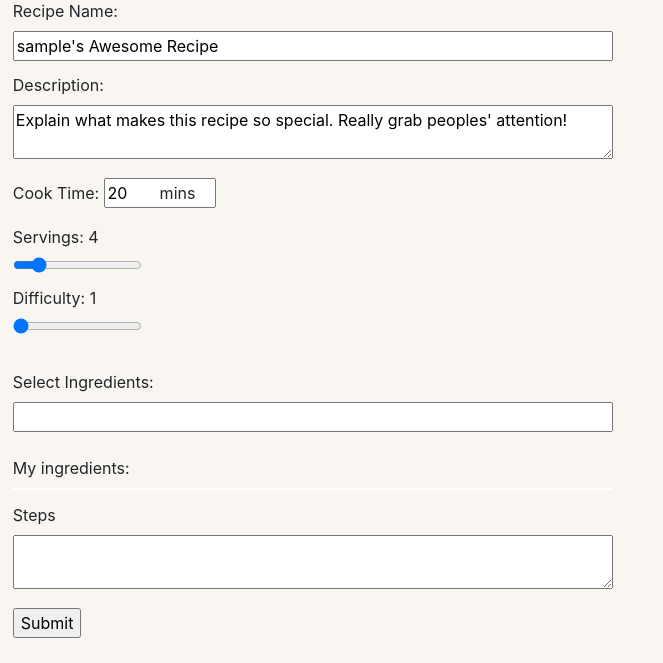
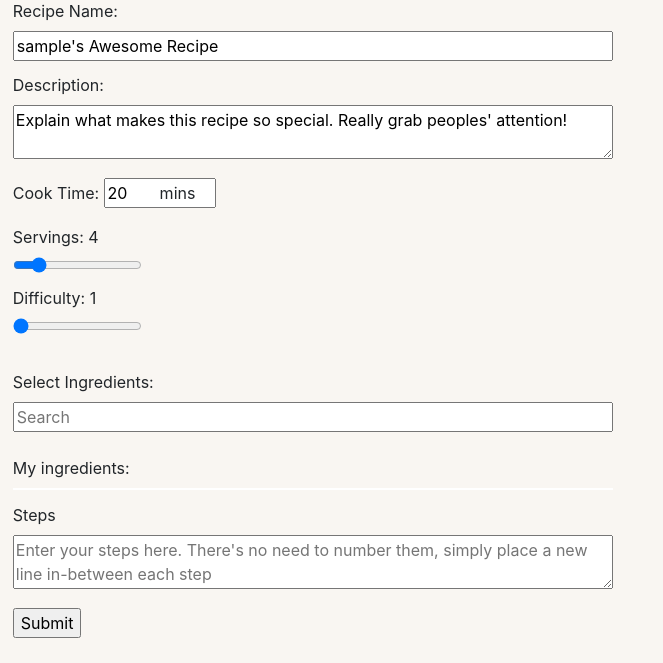
Before and after one commit to jzaia18/WormSign, a Flask app: page /createrecipe in a window 1280 px wide. Shown: the part 151-814 px from the top of the page, without its empty margins (0-663 px from the left). Run offline with Flask 2, Linux system fonts and the light colour scheme; the visitor is signed in with stand-in values (Sample User, id 1); some libraries are stand-ins or nearby versions.

Commit message:
Fix bugs with recipe creation steps being formatted incorrectly

```diff
--- a/app.py
+++ b/app.py
@@ -102,12 +102,15 @@ def create_recipe_route():
         servings = int(request.form['Servings'])
         difficulty = DIFFICULTIES[int(request.form['Difficulty'])]
         ingredient_list = json.loads(request.form['Ingredients'])
-        steps = request.form['Steps']
+        steps = clean_steps(request.form['Steps'])
         if 'RecipeId' in request.form:
             recipe_id = request.form['RecipeId']
             results = update_recipe(recipe_id, recipe_name, description, cook_time, servings, difficulty, ingredient_list, steps)
         else:
             results = create_recipe(recipe_name, description, cook_time, servings, difficulty, ingredient_list, steps, session['id'])
+
+        if not results:
+            flash("There was an error creating this recipe.")
         return redirect(url_for('home'))
     return render_template("create_recipe.html")
 
--- a/templates/create_recipe.html
+++ b/templates/create_recipe.html
@@ -47,7 +47,7 @@
 
         <div class="recipe-input recipe-text-input">
           <label for="ingredient-search-bar">Select Ingredients:</label>
-          <input type="text" id="ingredient-search-bar" />
+          <input type="text" id="ingredient-search-bar" placeholder="Search" />
           <input type="text" id="secret-ingredients-holder" value="[]" name="Ingredients" />
           <div id="search-results-wrapper">
           </div>
@@ -63,7 +63,7 @@
 
         <div class="recipe-input recipe-text-input">
           <label for="Steps-input">Steps</label>
-          <textarea id="Steps-input" name="Steps"></textarea>
+          <textarea id="Steps-input" name="Steps" placeholder="Enter your steps here. There's no need to number them, simply place a new line in-between each step"></textarea>
         </div>
 
         <div class="recipe-input">
```
Also changed, not shown: utils/create_recipe.py (+9 -0 lines).
